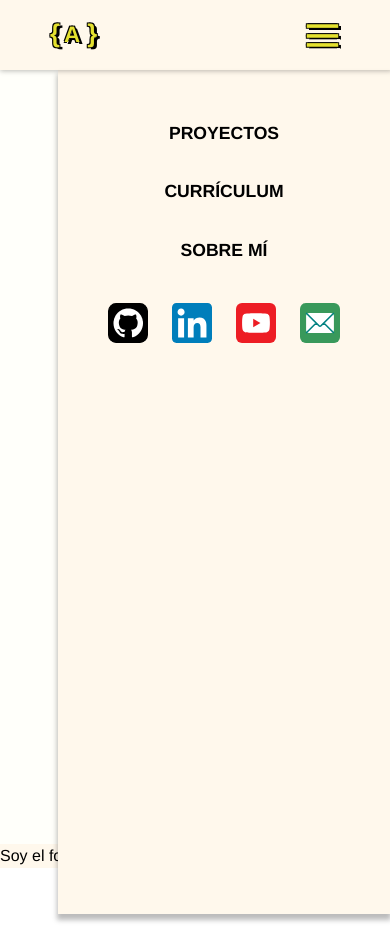
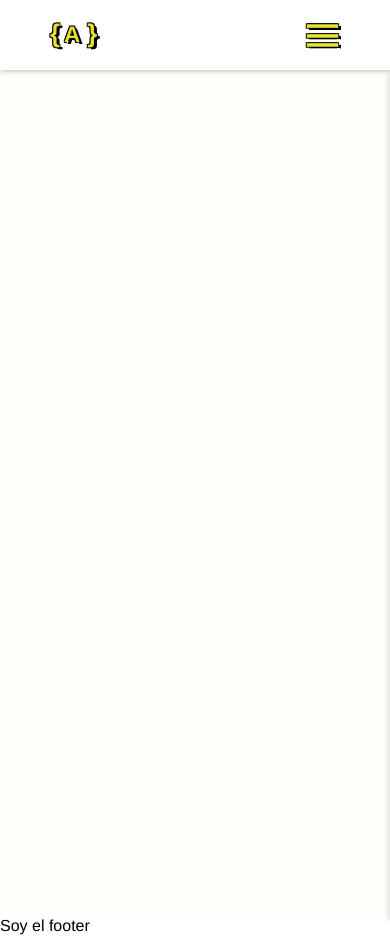
Before and after one commit to aldaydev/aldaydev_app, a React (Vite) app: page /contact in a window 390 px wide. Before the commit the page ends 868 px from the top, so only its background shows below. Built offline with nearby package versions, Linux system fonts and the light colour scheme.

Commit message:
finishing navbar

```diff
--- a/src/App.css
+++ b/src/App.css
@@ -6,6 +6,7 @@
   position: fixed;
   top: 0;
   left: 0;
+  margin-bottom: 70px;
   z-index: 1000;
 
   /* box-shadow: 1px 0px 5px 1px rgba(0, 0, 0, 0.267); */
@@ -24,6 +25,7 @@
 }
 
 .App__main{
+  margin-top: 70px;
   background-color: var(--color-white);
   min-height: 100vh;
 }
--- a/src/App.jsx
+++ b/src/App.jsx
@@ -16,8 +16,9 @@ function App() {
       <main className='App__main'>
         <Routes>
           <Route path="/" element={<h1>Home</h1>} />
-          <Route path="/about" element={<h1>About</h1>} />
-          <Route path="/contact" element={<h1>Contact</h1>} />
+          <Route path="/proyectos" element={<h1>About</h1>} />
+          <Route path="/curriculum" element={<h1>Projects</h1>} />
+          <Route path="/sobre-mi" element={<h1>Projects</h1>} />
         </Routes>
       </main>
       <Footer/>
--- a/src/components/Header/Header.jsx
+++ b/src/components/Header/Header.jsx
@@ -4,22 +4,46 @@ import HeaderLogo from "./HeaderLogo.jsx";
 import MenuToggle from "./MenuToggle.jsx";
 import useWindowSize from "../../hooks/useWindowSize.jsx";
 import HeaderLinks from "./HeaderLinks.jsx";
+import { useEffect, useRef, useState } from "react";
 
 function Header() {
 
     const { width } = useWindowSize();
     const isCollapsed = width < 1024; // Definimos un tamaño de pantalla para considerar móvil
+    const [ isOpen, setIsOpen ] = useState(false);
+    const navbarRef = useRef(null);
+    const toggleRef = useRef(null);
+
+
+    useEffect(()=>{
+        function handleClickOutside(event) {
+            if (
+                navbarRef.current && !navbarRef.current.contains(event.target) &&
+                toggleRef.current && !toggleRef.current.contains(event.target))  {
+                setIsOpen(false);
+            }
+        }
+
+        document.addEventListener('mousedown', handleClickOutside);
+
+        return () => {
+            document.removeEventListener('mousedown', handleClickOutside);
+        };
+    }, []);
+
+    // useEffect(()=>{
+    //     setIsOpen(false)
+    // },[width])
 
 
     return (
         <header className="App__header">
             <div className="header__Container">
                 <HeaderLogo isCollapsed={isCollapsed} />
-                <div className="header__navbar">
-                    <HeaderLinks/>
+                <div ref={navbarRef} className={`header__navbar ${(isCollapsed & isOpen) ? "header__navbar--open" : "header__navbar--close"}`}>
+                    <HeaderLinks isOpen={isOpen} setIsOpen={setIsOpen} isCollapsed={isCollapsed}/>
                 </div>
-                {isCollapsed && <MenuToggle/>}
-
+                {isCollapsed && <MenuToggle isOpen={isOpen} setIsOpen={setIsOpen} ref={toggleRef}/>}
 
             </div>
 
--- a/src/components/Header/HeaderLinks.jsx
+++ b/src/components/Header/HeaderLinks.jsx
@@ -5,16 +5,16 @@ import linkedin_icon from '../../assets/icons/social-icons/linkedin_icon.svg';
 import youtube_icon from '../../assets/icons/social-icons/youtube_icon.svg';
 import envelope_icon from '../../assets/icons/social-icons/envelope_icon.svg';
 
-import { Link } from "react-router-dom";
+import { NavLink } from "react-router-dom";
 
 function HeaderLinks () {
 
     return(
         <div className="header__links">
             <div className='headerLinks__pages'>
-                <Link to="/projects" className="headerLinks__pageLink">PROYECTOS</Link>
-                <Link to="/cv" className="headerLinks__pageLink">CURRÍCULUM</Link>
-                <Link to="/cv" className="headerLinks__pageLink">SOBRE MÍ</Link>
+                <NavLink to="/proyectos" className={ ({isActive}) => isActive ? "headerLinks__pageLink headerLinks__pageLink--active" : "headerLinks__pageLink"}>PROYECTOS</NavLink>
+                <NavLink to="/curriculum" className={ ({isActive}) => isActive ? "headerLinks__pageLink headerLinks__pageLink--active" : "headerLinks__pageLink"}>CURRÍCULUM</NavLink>
+                <NavLink to="/sobre-mi" className={ ({isActive}) => isActive ? "headerLinks__pageLink headerLinks__pageLink--active" : "headerLinks__pageLink"}>SOBRE MÍ</NavLink>
             </div>
             <div className='headerLinks__social'>
                 <a href='https://github.com/aldaydev' target='_blank' className='headerLinks__socialLink'>
--- a/src/components/Header/MenuToggle.jsx
+++ b/src/components/Header/MenuToggle.jsx
@@ -1,14 +1,14 @@
-import { useState } from 'react';
+import { forwardRef } from 'react';
 import './menuToggle.css';
 
-function MenuToggle() {
+const MenuToggle = forwardRef( ({isOpen, setIsOpen}, ref) => {
 
-    const [isOpen, setIsOpen] = useState(false);
+    // const [isOpen, setIsOpen] = useState(false);
 
     const toggleClass = isOpen ? "menuToggle__container--open" : "menuToggle__container--close";
 
     return (
-        <div className={toggleClass} onClick={() => setIsOpen(!isOpen)}>
+        <div className={toggleClass} onClick={() => setIsOpen(!isOpen)} ref={ref}>
             <div className="menuToggle__bar menuToggle__bar--1"></div>
             <div className="menuToggle__bar menuToggle__bar--2"></div>
             <div className="menuToggle__bar menuToggle__bar--3"></div>
@@ -17,6 +17,6 @@ function MenuToggle() {
             <div className="menuToggle__bar--copy menuToggle__bar--3copy"></div>
         </div>
     );
-}
+});
 
 export default MenuToggle;
--- a/src/components/Header/header.css
+++ b/src/components/Header/header.css
@@ -25,6 +25,9 @@
 
         z-index: 900;
 
+        interpolate-size: allow-keywords;
+        transition: width .3s ease-in-out;
+
         /* filter: drop-shadow(1px 1px 5px black); */
     }
 
@@ -38,4 +41,10 @@
         box-shadow: 0px 5px 5px 1px rgba(0, 0, 0, 0.267);
         z-index: 800;
     }
+
+    .header__navbar--close{
+        width: 0%;
+        interpolate-size: allow-keywords;
+        transition: width .3s ease-in-out;
+    }
 }
--- a/src/components/Header/headerLinks.css
+++ b/src/components/Header/headerLinks.css
@@ -13,7 +13,16 @@
     display: flex;
     align-items: center;
     text-shadow: none;
-    transition: color .3s ease-in-out, text-shadow .3s ease-in-out;
+    transition: color .2s ease-in-out, text-shadow .2s  ease-in-out;
+}
+
+.headerLinks__pageLink--active{
+    color: var(--color-yellow);
+    text-shadow:
+        -1px -1px 0.2px black,
+        1px -1px 0.2px black,
+        -1px  1px 0.2px black,
+        4px  3px 0.2px black;
 }
 
 .headerLinks__pageLink:hover{
@@ -23,7 +32,7 @@
         1px -1px 0.2px black,
         -1px  1px 0.2px black,
         4px  3px 0.2px black;
-    transition: color .3s ease-in-out, text-shadow .3s ease-in-out;
+    transition: color .2s ease-in-out, text-shadow .2s ease-in-out;
 }
 
 .headerLinks__pages{
@@ -59,7 +68,7 @@
         background-color: var(--color-white-contrast);
         padding: 50px;
         flex-direction: column;
-
+        gap: 60px;
     }
 
     .headerLinks__pages{
@@ -69,17 +78,47 @@
         z-index: 900;
     }
 
+    .headerLinks__pageLink{
+        font-size: 1.2rem;
+    }
+
     .headerLinks__social{
         flex-wrap: wrap;
         z-index: 900;
+        justify-content: center;
     }
 
     .headerLinks__socialLink{
-        height: 40px;
+        width: 80%;
+        border-radius: 10px;
+
+        justify-content: center;
+        height: 38px;
+    }
+
+    .headerLinks__socialLink:hover{
+        transform: scale(1.1);
     }
 
     .headerLinks__icon{
-        width: 40px;
-        height: 40px;
+        width: 32px;
+        height: 32px;
+    }
+
+    .headerLinks__socialLink:first-child{
+        background-color: #000000;
+    }
+
+    .headerLinks__socialLink:nth-child(2){
+        background-color: #007EBB;
+    }
+
+
+    .headerLinks__socialLink:nth-child(3){
+        background-color: #ED1D24;
+    }
+
+    .headerLinks__socialLink:nth-child(4){
+        background-color: #39995B;
     }
 }
--- a/src/index.css
+++ b/src/index.css
@@ -1,7 +1,7 @@
 :root{
   --color-yellow: #e4e12f;
   --color-white: #fffffa;
-  --color-white-contrast: #fff8ec;
+  --color-white-contrast: white;
 }
 
 :root {
```
